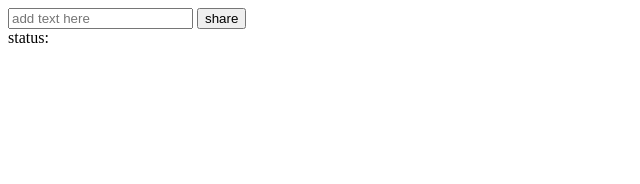
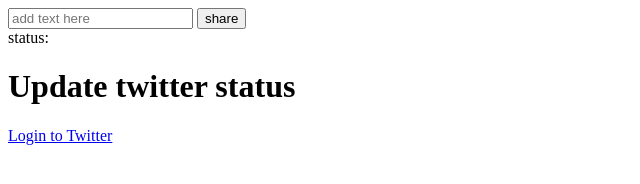
Before and after one commit to Salomari1987/TweeterApp, a website: page client/Index.html in a window 1280 px wide. Shown: the whole page, without its empty margins (0-640 px from the left). Drawn offline with nearby package versions, Linux system fonts and the light colour scheme.

Commit message:
Add signin to twitter function

```diff
--- a/client/Index.html
+++ b/client/Index.html
@@ -8,6 +8,20 @@
 		<link src="https://maxcdn.bootstrapcdn.com/bootstrap/3.3.6/js/bootstrap.min.js" />
 		<script src="scripts/app.js"></script>
 		<meta name="google-site-verification" content="xEI5uEM3oA_-U1QbqUtKfLZAS_Ui4PGeG81baw6jd8Y"/>
+		<script type="text/javascript">
+			var twitter_window,
+				  interval;
+			function openTwitterWindow() {
+				 twitter_window = window.open('./login', 'window', 'status=0,menubar=0,resizable=1,width=500,height=800;');
+
+				 interval = window.setInterval((function() {
+				 	if (twitter_window.closed) {
+				 		window.clearInterval(interval);
+	          //window.location = './tweetpic';
+				 	}
+				 }),1000);
+			}
+		</script>
 	</head>
 	<body>
 		<div id='main'>
@@ -19,5 +33,9 @@
         <div>
         	<span>status:</span><span id='status'></span>
         <div>
+        <h1 id="header">Update twitter status</h1>
+		<div id="login">
+			<a href="#" id="login" onclick="openTwitterWindow();">Login to Twitter</a>
+		</div>
 	</body>
 </html>
```
